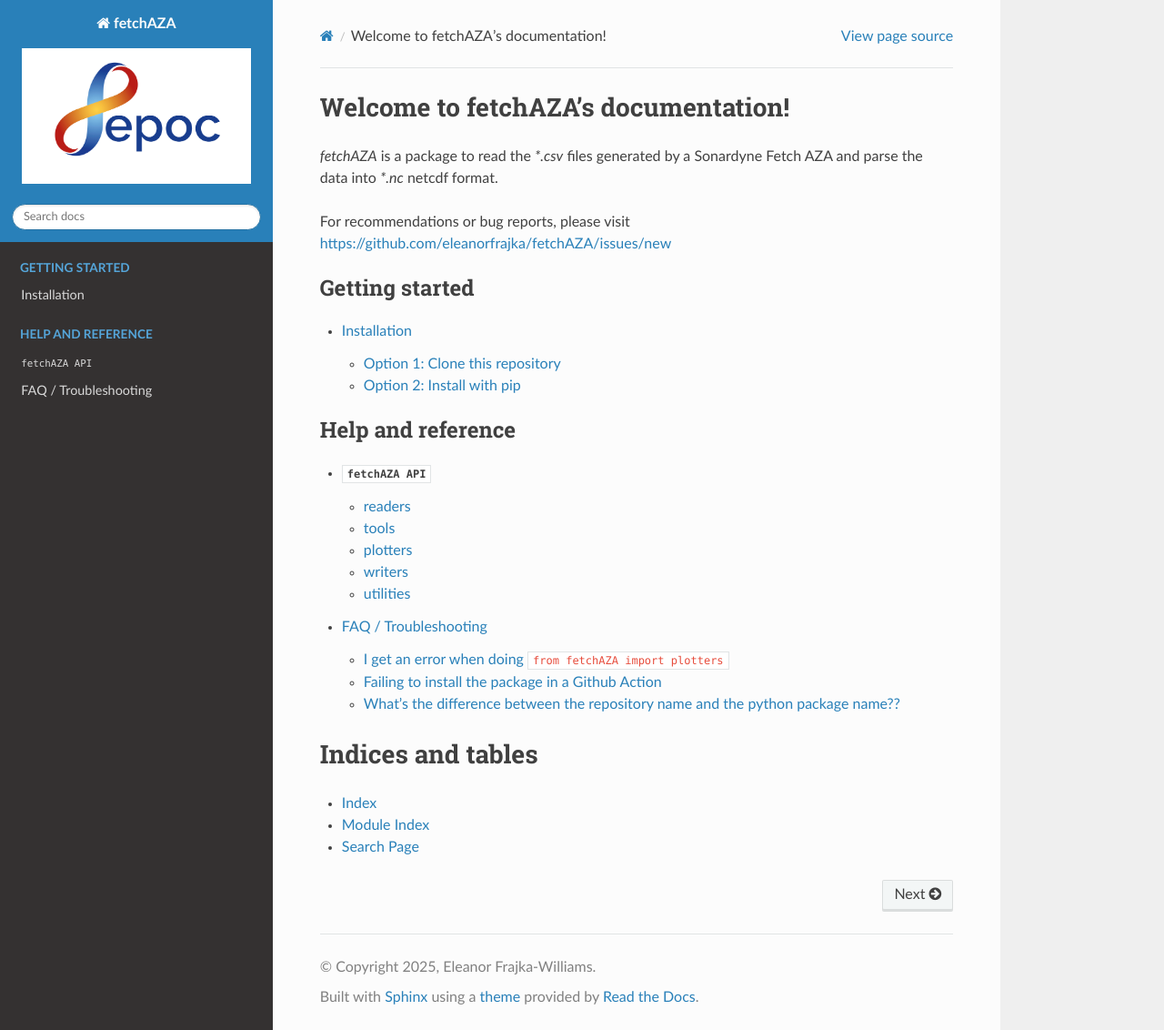
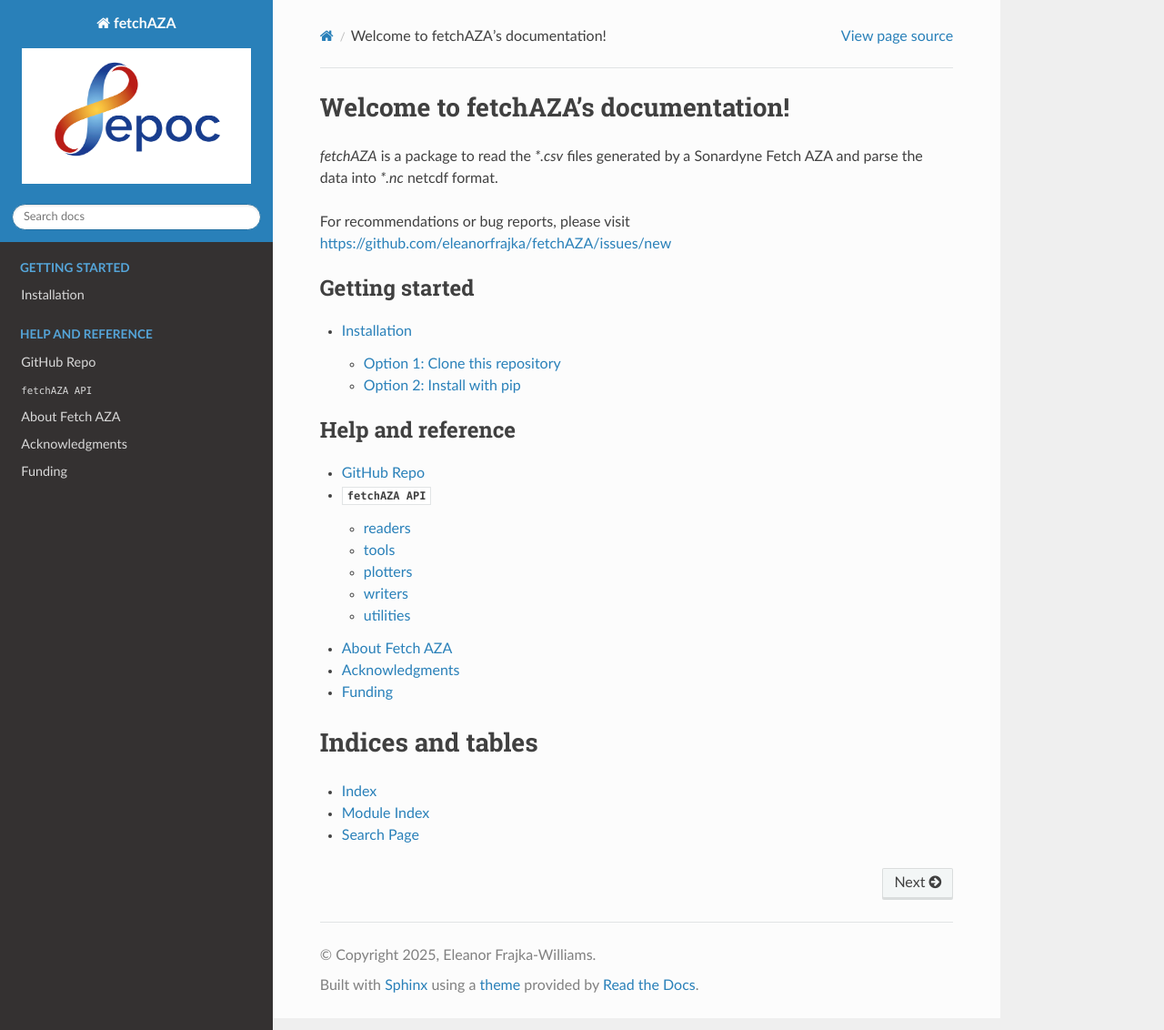
Before and after one commit to eleanorfrajka/fetchAZA, a Sphinx documentation site: the page built from docs/source/index.rst, in a window 1280 px wide and 1132 px high. Shown: the whole window at 91% size. Built offline with Sphinx 7.4.7 and the Read the Docs theme 3.1.0, drawn with Linux system fonts in a browser that asks for light colours; pages that are not in the unit, such as notebooks, are missing from menus; some of the changed lines change nothing that is shown.

Commit message:
[docs] Update with funding statement

```diff
--- a/docs/source/about.md
+++ /dev/null
@@ -1,30 +0,0 @@
-# About Fetch AZA
-
-Two Sonardyne Fetch AZA instruments were deployed at the western boundary of the [RAPID 26°N array](http://rapid.ac.uk), as a collaboration between the University of Hamburg in the [EPOC](http://epoc-eu.org) project, geophysicists [Kate Rychert](https://www.whoi.edu/profile/catherine.rychert/) and [Nick Harmon](https://directory.whoi.edu/profile/nicholas-harmon/) at WHOI, [Shane Elipot](https://selipot.github.io) at University of Miami and the RAPID array with the [RAPID evolution project](https://noc.ac.uk/projects/rapid-evolution).
-
-These sensors have the possibility to self-correct the pressure drift, a common and known problem that occurs with sensing pressure in the ocean.  It does this by using 3 separate pressure sensors, and an internal volume within the sensor which is kept at a controlled pressure (near atmospheric pressure).  Of these three sensors, 1 sensor is rated to near-atmospheric pressure (the "Low" pressure sensor), and two are rated to deep pressures (the Digiquartz or "transfer" pressure, and the Keller or "ambient" pressure).  The Keller sensor reads seawater pressure, the low pressure reads in the controlled pressure volume, and the digiquartz sensor "transfers" between seawater pressure and the controlled pressure volume.
-
-At a set interval (starting frequent and with sample intervals increasing with time), the sensor runs through an AZA sequence.  During this sequence, it makes an instantaneous pressure measurement (sequence 1) with the Keller/Ambient and Transfer/Digiquartz measuring seawater pressure, and the low pressure sensor measuring in the controlled volume.  It then makes an AZA measurement which is provided as an average over 30 sections with the same quantities.  The transfer/Digiquartz sensor then switches to measure the pressure in the controlled pressure volume and the Fetch instrument makes a 30 second average of data in this configuration.  Finally, the transfer/Digiquartz sensor returns to measuring seawater pressure and another 30 second average is made.  At the end of the sequence, an instantaneous measurement is made by the three sensors.
-
-See figure:
-<img width="912" alt="image" src="https://github.com/user-attachments/assets/8be3df28-4b33-43bb-8d03-5fe1d9cb5aac" />
-
-The idea is that the AZA sequence 3 will provide the offset or drift on the digiquartz sensor at increasing intervals:
-
-$$dP_{offset,1}(t_i) = P_{low}(t_i)-P_{DQZ}(t_i)$$
-
-where $i$ indicates that these are measured at AZA sampling intervals (roughly 150 samples over a 2 year deployment).  However, the Transfer/Digiquartz sensor and Ambient/Keller sensor also measure pressure at hourly intervals.  We will call this $j$.
-
-A fit can be calculated against $dP_{offset,1}(t_i)$ and then linearly interpolated onto the hourly time vector $t_j$.  This can be used to correct the Transfer/Digiquartz sensor as
-
-$$P_{DQZ,corr}(t_j) = P_{DQZ}(t_j) + dP_{offset,1}(t_j)$$
-
-and to determine an offset between the Ambient/Keller and Transfer/Digiquartz as
-
-$$dP_{offset,2}(t_j) = P_{DQZ}(t_j) - D_{KLR}(t_j)$$
-
-This can then further be used to correct the Ambient/Keller pressure sensor as
-
-$$P_{KLR,corr}(t_j) = P_{KLR}(t_j) + dP_{offset,1}(t_j) + dP_{offset,2}(t_j)\qquad .$$
-
-Note that offset $dP_{offset,1}$ is available at AZA sampling intervals (roughly 150 over a 2 year deployment), whereas the other samples are hourly (15000 over a 2-year deployment).
--- /dev/null
+++ b/docs/source/aboutfetch.md
@@ -0,0 +1,32 @@
+# About Fetch AZA
+
+Two Sonardyne Fetch AZA instruments have the possibility to self-correct the pressure drift, a common and known problem that occurs with sensing pressure in the ocean.  It does this by using 3 separate pressure sensors, and an internal volume within the sensor which is kept at a controlled pressure (near atmospheric pressure).  Of these three sensors, 1 sensor is rated to near-atmospheric pressure (the "Low" pressure sensor), and two are rated to deep pressures (the Digiquartz or "transfer" pressure, and the Keller or "ambient" pressure).  The Keller sensor reads seawater pressure, the low pressure reads in the controlled pressure volume, and the digiquartz sensor "transfers" between seawater pressure and the controlled pressure volume.
+
+At a set interval (starting frequent and with sample intervals increasing with time), the sensor runs through an AZA sequence.  During this sequence, it makes an instantaneous pressure measurement (sequence 1) with the Keller/Ambient and Transfer/Digiquartz measuring seawater pressure, and the low pressure sensor measuring in the controlled volume.  It then makes an AZA measurement which is provided as an average over 30 sections with the same quantities.  The transfer/Digiquartz sensor then switches to measure the pressure in the controlled pressure volume and the Fetch instrument makes a 30 second average of data in this configuration.  Finally, the transfer/Digiquartz sensor returns to measuring seawater pressure and another 30 second average is made.  At the end of the sequence, an instantaneous measurement is made by the three sensors.
+
+See figure:
+![Figure: Transfer Table](_static/transfer-table.png)
+
+The idea is that the AZA sequence 3 will provide the offset or drift on the digiquartz sensor at increasing intervals:
+
+.. math::
+    dP_{offset,1}(t_i) = P_{low}(t_i)-P_{DQZ}(t_i)
+
+where $i$ indicates that these are measured at AZA sampling intervals (roughly 150 samples over a 2 year deployment).  However, the Transfer/Digiquartz sensor and Ambient/Keller sensor also measure pressure at hourly intervals.  We will call this :math:`j`.
+
+A fit can be calculated against :math:`dP_{offset,1}(t_i)` and then linearly interpolated onto the hourly time vector :math:`t_j`.  This can be used to correct the Transfer/Digiquartz sensor as
+
+.. math::
+    P_{DQZ,corr}(t_j) = P_{DQZ}(t_j) + dP_{offset,1}(t_j)
+
+and to determine an offset between the Ambient/Keller and Transfer/Digiquartz as
+
+.. math::
+    dP_{offset,2}(t_j) = P_{DQZ}(t_j) - D_{KLR}(t_j)
+
+This can then further be used to correct the Ambient/Keller pressure sensor as
+
+.. math::
+    P_{KLR,corr}(t_j) = P_{KLR}(t_j) + dP_{offset,1}(t_j) + dP_{offset,2}(t_j)\qquad .
+
+Note that offset :math:`dP_{offset,1}` is available at AZA sampling intervals (roughly 150 over a 2 year deployment), whereas the other samples are hourly (15000 over a 2-year deployment).
--- a/docs/source/conf.py
+++ b/docs/source/conf.py
@@ -28,9 +28,16 @@
     "sphinx.ext.autodoc",
     "sphinx.ext.viewcode",
     "sphinx.ext.napoleon",
+    "sphinx.ext.mathjax",
     "nbsphinx",
     "myst_parser",
 ]
+
+mathjax3_config = {
+    'chtml' : {
+        'mtextInheritFont' : 'true',
+    }
+}
 
 templates_path = ['_templates']
 
--- a/docs/source/fetchAZA.rst
+++ b/docs/source/fetchAZA.rst
@@ -10,7 +10,7 @@
    :undoc-members:
 
 tools
-=======
+=====
 .. automodule:: fetchAZA.tools
    :members:
    :undoc-members:
@@ -31,7 +31,7 @@
 
 
 utilities
-=======
+=========
 .. automodule:: fetchAZA.utilities
    :members:
    :undoc-members:
--- /dev/null
+++ b/docs/source/funding.md
@@ -0,0 +1,7 @@
+# Acknowledgments
+
+Two Sonardyne Fetch AZA instruments were deployed at the western boundary of the [RAPID 26°N array](http://rapid.ac.uk), as a collaboration between the University of Hamburg in the [EPOC](http://epoc-eu.org) project, geophysicists [Kate Rychert](https://www.whoi.edu/profile/catherine.rychert/) and [Nick Harmon](https://directory.whoi.edu/profile/nicholas-harmon/) at WHOI, [Shane Elipot](https://selipot.github.io) at University of Miami and the RAPID array with the [RAPID evolution project](https://noc.ac.uk/projects/rapid-evolution).
+
+# Funding
+
+EPOC is funded by the European Union. Views and opinions expressed are however those of the author(s) only and do not necessarily reflect those of the European Union. Neither the European Union nor the granting authority can be held responsible for them.
--- a/docs/source/index.rst
+++ b/docs/source/index.rst
@@ -10,6 +10,7 @@
 `fetchAZA` is a package to read the `*.csv` files generated by a Sonardyne Fetch AZA and parse the data into `*.nc` netcdf format.
 
 For recommendations or bug reports, please visit https://github.com/eleanorfrajka/fetchAZA/issues/new
+
 
 
 .. toctree::
@@ -29,8 +30,10 @@
    :maxdepth: 3
    :caption: Help and reference
 
+   GitHub Repo <http://github.com/eleanorfrajka/fetchAZA>
    fetchAZA
-   faq
+   aboutfetch
+   funding
 
 Indices and tables
 ==================
```
Also changed, not shown: docs/source/_static/transfer-table.png (added).
